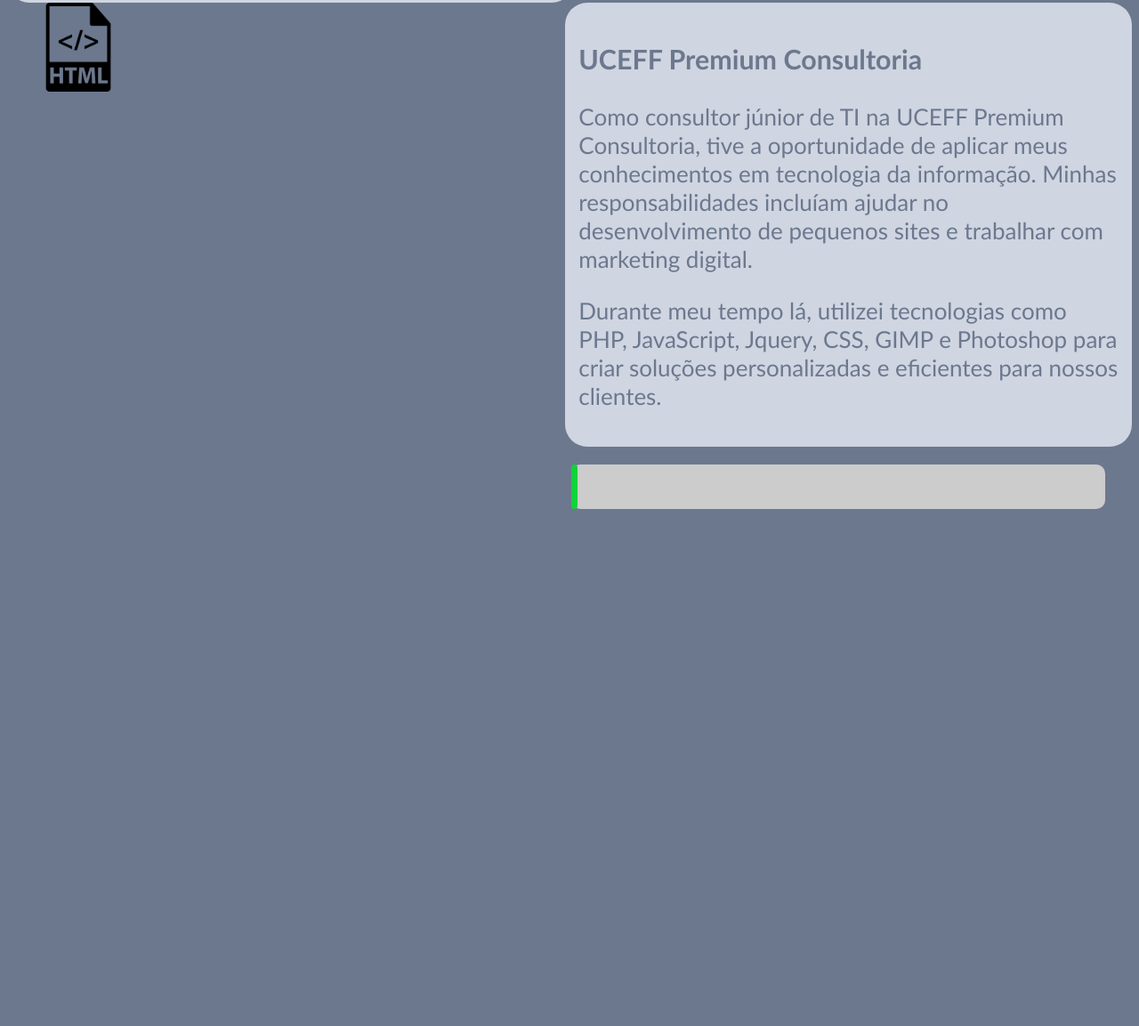
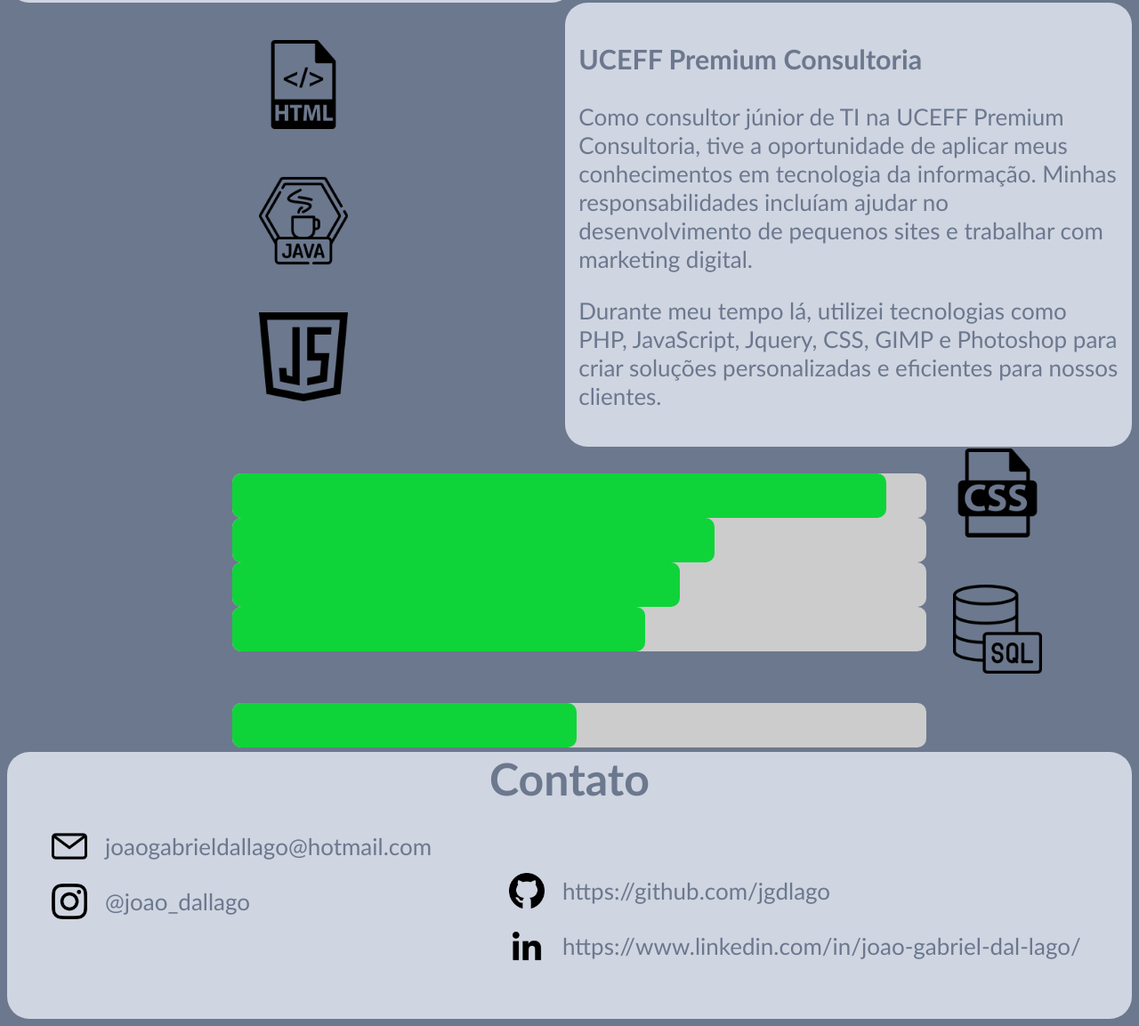
Before and after one commit to jgdlago/jgdlago.github.io, a plain HTML site: page JoaoDalLago/index.html in a window 1280 px wide. Shown: the part 1600-2753 px from the top of the page at 89% size. Before the commit the page ends 2172 px from the top, so only its background shows below. Drawn offline with Linux system fonts and the light colour scheme.

Commit message:
add contact bar and layout fixes

```diff
--- a/JoaoDalLago/index.html
+++ b/JoaoDalLago/index.html
@@ -1,10 +1,12 @@
 <!DOCTYPE html>
 <html lang="pt-br">
+
 <head>
   <title>João Gabriel Dal Lago</title>
   <meta charset="utf-8">
   <link rel="stylesheet" href="style.css">
 </head>
+
 <body>
 
   <div id="mainContainer">
@@ -13,13 +15,15 @@
       <ul>
         <li><a href="#maisSobre">Mais sobre mim</a></li>
         <li><a href="#exp">Experiências</a></li>
-                <li><a href="#">Conhecimentos</a></li>
-                <li><a href="#">Contato</a></li>
+        <li><a href="#conhecimentos">Conhecimentos</a></li>
+        <li><a href="#footerContatos">Contato</a></li>
       </ul>
     </div>
 
     <div id="bemVindo">
-          <h1> < Bem-vindo! /> </h1>
+      <h1>
+        < Bem-vindo! />
+      </h1>
     </div>
 
     <div class="content_maisSobre">
@@ -31,12 +35,15 @@
           mas já morei em várias outras localidades e sou flexível quanto à mudanças.
         </p>
         <p>
-              Atualmente estou cursando Ciência da Computação na ATITUS, anteriormente conhecida como IMED, em Passo Fundo. Iniciei minha jornada nesta área estudando Gestão da Tecnologia da Informação em Itapiranga, Santa Catarina, onde morei por algum tempo.
+          Atualmente estou cursando Ciência da Computação na ATITUS, anteriormente conhecida como IMED, em Passo Fundo.
+          Iniciei minha jornada nesta área estudando Gestão da Tecnologia da Informação em Itapiranga, Santa Catarina,
+          onde morei por algum tempo.
         </p>
         <p>
           Na minha carreira de desenvolvedor, já tive experiência em desenvolvimento tanto back-end quanto front-end.
           Busco sempre me atualizar e aprender coisas novas na área de desenvolvimento e segurança cibernética.
-              Em meu tempo livre, gosto de me envolver com jogos, livros, séries e outras atividades que os entusiastas de tecnologia também apreciam.
+          Em meu tempo livre, gosto de me envolver com jogos, livros, séries e outras atividades que os entusiastas de
+          tecnologia também apreciam.
         </p>
       </div>
     </div>
@@ -73,12 +80,40 @@
 
     </div>
 
-        <div class="content_conhecimentos">
+    <div class="content_conhecimentos" id="conhecimentos">
 
       <h2>Conhecimentos</h2>
 
-          <div class="htmlBar">
+      <div class="htmlBar" id="bar">
         <img class="icon" src="assets/icons/html.png">
+        <div class="container_bar">
+          <div class="progress-bar"></div>
+        </div>
+      </div>
+
+      <div class="javaBar" id="bar">
+        <img class="icon" src="assets/icons/java.png">
+        <div class="container_bar">
+          <div class="progress-bar"></div>
+        </div>
+      </div>
+
+      <div class="jsBar" id="bar">
+        <img class="icon" src="assets/icons/js.png">
+        <div class="container_bar">
+          <div class="progress-bar"></div>
+        </div>
+      </div>
+
+      <div class="cssBar" id="bar">
+        <img class="icon" src="assets/icons/css.png">
+        <div class="container_bar">
+          <div class="progress-bar"></div>
+        </div>
+      </div>
+
+      <div class="sqlBar" id="bar">
+        <img class="icon" src="assets/icons/sql.png">
         <div class="container_bar">
           <div class="progress-bar"></div>
         </div>
@@ -86,7 +121,19 @@
 
     </div>
 
-        <div class="footer">
+  </div><!--fecha main container-->
+
+  <div class="footer" id="footerContatos">
+    <h2>Contato</h2>
+    <div class="contatoLeft" id="contato">
+      <p><img src="assets/icons/email.png">joaogabrieldallago@hotmail.com</p>
+      <p><img src="assets/icons/instagram.png">@joao_dallago</p>
+    </div>
+    <div class="contatoRight" id="contato">
+      <a href="https://github.com/jgdlago"><p><img src="assets/icons/github.png">https://github.com/jgdlago</p></a>
+      <a href="https://www.linkedin.com/in/joao-gabriel-dal-lago"><p><img src="assets/icons/linkedin.png">https://www.linkedin.com/in/joao-gabriel-dal-lago/</p></a>
+    </div>
+
   </div>
 
   </div>
@@ -96,4 +143,5 @@
     Obrigado por chegar até aqui!
     Espero que goste do que está vendo.
   -->
+
 </html>
--- a/JoaoDalLago/style.css
+++ b/JoaoDalLago/style.css
@@ -8,13 +8,13 @@ Paleta de cores
 */
 
 * {
-    background-color: #6c788e;
-    color: #fcfdff;
     font-family: 'Gill Sans', 'Gill Sans MT', Calibri, 'Trebuchet MS', sans-serif;
     max-width: 100%;
 }
 
 body {
+    color: #cfd5e1;
+    background-color: #6c788e;
     overflow-x: hidden;
 }
 
@@ -31,7 +31,7 @@ h2 {
 /* Bem-Vindo */
 #bemVindo {
     width: 100%;
-    height: 700px;
+    height: 800px;
     font-size: 100px;
     text-align: center;
     transition: all 0.7s ease-in-out 0.7s;
@@ -137,7 +137,7 @@ h2 {
 /* CONHECIMENTOS */
 .content_conhecimentos {
     width: 100%;
-    height: 600px;
+    height: 910px;
 }
 
 .content_conhecimentos h2 {
@@ -149,27 +149,111 @@ h2 {
     margin-left: 30px;
 }
 
+#bar {
+    margin-left: 20%;
+    margin-top: 50px;
+}
+
 .container_bar {
     height: 50px;
-    width: 600px;
+    width: 780px;
     background-color: #CCC;
     position: relative;
     border-radius: 10px;
-    float: right;
-    top: 20px;
-    margin-right: 30px;
+    float: left;
+    top: 30px;
 }
 
-.container_bar .progress-bar{
-   position: absolute;
-   border-radius: 10px;
-   height: 100%;
-   background-color: #0fd439;
-   animation: progress-animation 3s infinite;
+.container_bar .progress-bar {
+    position: absolute;
+    border-radius: 10px;
+    height: 100%;
+    background-color: #0fd439;
 }
 
+.htmlBar .container_bar .progress-bar{
+   animation: HtmlProgress-animation 7s forwards;
+}
 
-@keyframes progress-animation{
+.jsBar .container_bar .progress-bar {
+    animation: JsProgress-animation 7s forwards;
+}
+
+.cssBar .container_bar .progress-bar {
+    animation: CssProgress-animation 7s forwards;
+}
+
+.javaBar .container_bar .progress-bar {
+    animation: JavaProgress-animation 7s forwards;
+}
+
+.sqlBar .container_bar .progress-bar {
+    animation: SqlProgress-animation 7s forwards;
+}
+
+/* ANIMTION */
+@keyframes HtmlProgress-animation{
     0% { width: 0%; }
-    100% { width: 85%}
+    100% { width: 95%}
 }
+
+@keyframes JsProgress-animation{
+    0% { width: 0%; }
+    100% { width: 65%}
+}
+
+@keyframes CssProgress-animation{
+    0% { width: 0%; }
+    100% { width: 60%}
+}
+
+@keyframes JavaProgress-animation{
+    0% { width: 0%; }
+    100% { width: 70%}
+}
+
+@keyframes SqlProgress-animation{
+    0% { width: 0%; }
+    100% { width: 50%}
+}
+
+/* FOOTER */
+.footer h2 {
+    text-align: center;
+    color: #6c788e;
+}
+
+.footer {
+    background-color: #cfd5e1;
+    width: 100%;
+    height: 300px;
+    border-radius: 25px;
+}
+
+#contato img {
+    width: 40px;
+    margin-bottom: -10px;
+    margin-right: 20px;
+}
+
+#contato a {
+    color: #6c788e;
+    text-decoration: none;
+}
+
+#contato {
+    width: 700px;
+    height: 50px;
+    color: #6c788e;
+    font-size: 26px;
+}
+
+.contatoLeft {
+    margin-left: 50px;
+    float: left;
+}
+
+.contatoRight {
+    margin-right: 0px;
+    float: right;
+}
```
Also changed, not shown: JoaoDalLago/assets/icons/email.png (added), JoaoDalLago/assets/icons/github.png (added), JoaoDalLago/assets/icons/instagram.png (added), JoaoDalLago/assets/icons/linkedin.png (added). Lines whose indentation alone changed are shown as unchanged.
